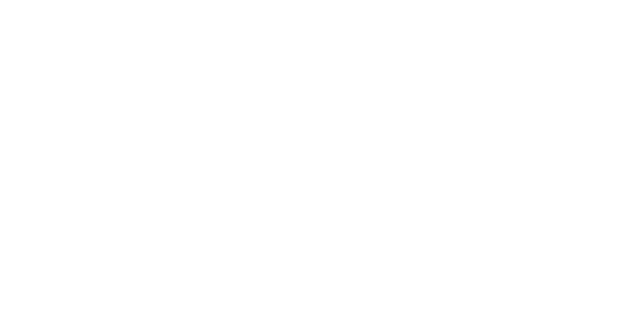
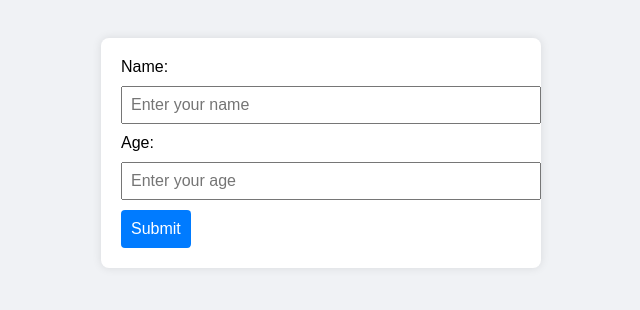
Before and after one commit to acciojob/promises-and-chains-harshlad49, a website: page main.html in a window 1280 px wide. Shown: the whole page, without its empty margins (319-959 px from the left). Drawn offline with Linux system fonts and the light colour scheme.

Commit message:
created a submission

```diff
--- a/main.html
+++ b/main.html
@@ -1,13 +1,89 @@
 <!DOCTYPE html>
+<html lang="en">
+<head>
+  <meta charset="UTF-8">
+  <title>Voting Eligibility Form</title>
+  <style>
+    body {
+      font-family: Arial, sans-serif;
+      padding: 30px;
+      background-color: #f0f2f5;
+    }
+    form {
+      background-color: #fff;
+      padding: 20px;
+      max-width: 400px;
+      margin: auto;
+      border-radius: 8px;
+      box-shadow: 0 0 10px rgba(0, 0, 0, 0.1);
+    }
+    label, input {
+      display: block;
+      width: 100%;
+      margin-bottom: 10px;
+    }
+    input {
+      padding: 8px;
+      font-size: 16px;
+    }
+    button {
+      padding: 10px;
+      font-size: 16px;
+      background-color: #007bff;
+      color: white;
+      border: none;
+      border-radius: 4px;
+      cursor: pointer;
+    }
+    button:hover {
+      background-color: #0056b3;
+    }
+  </style>
+</head>
+<body>
 
-<html>
-  <head>
-    <link rel="stylesheet" href="styles.css" />
-  </head>
+  <form id="votingForm">
+    <label for="name">Name:</label>
+    <input type="text" id="name" placeholder="Enter your name">
 
-  <body>
-    <!-- write the body here -->
+    <label for="age">Age:</label>
+    <input type="number" id="age" placeholder="Enter your age">
 
-    <script type="text/javascript" src="./script.js"></script>
-  </body>
+    <button type="submit" id="btn">Submit</button>
+  </form>
+
+  <script>
+    const form = document.getElementById('votingForm');
+    const nameInput = document.getElementById('name');
+    const ageInput = document.getElementById('age');
+    const btn = document.getElementById('btn');
+
+    form.addEventListener('submit', function(e) {
+      e.preventDefault();
+
+      const name = nameInput.value.trim();
+      const age = parseInt(ageInput.value);
+
+      if (!name || isNaN(age)) {
+        alert("Please enter valid details.");
+        return;
+      }
+
+      const checkVotingEligibility = new Promise((resolve, reject) => {
+        setTimeout(() => {
+          if (age > 18) {
+            resolve(`Welcome, ${name}. You can vote.`);
+          } else {
+            reject(`Oh sorry ${name}. You aren't old enough.`);
+          }
+        }, 4000);
+      });
+
+      checkVotingEligibility
+        .then(message => alert(message))
+        .catch(error => alert(error));
+    });
+  </script>
+
+</body>
 </html>
```
